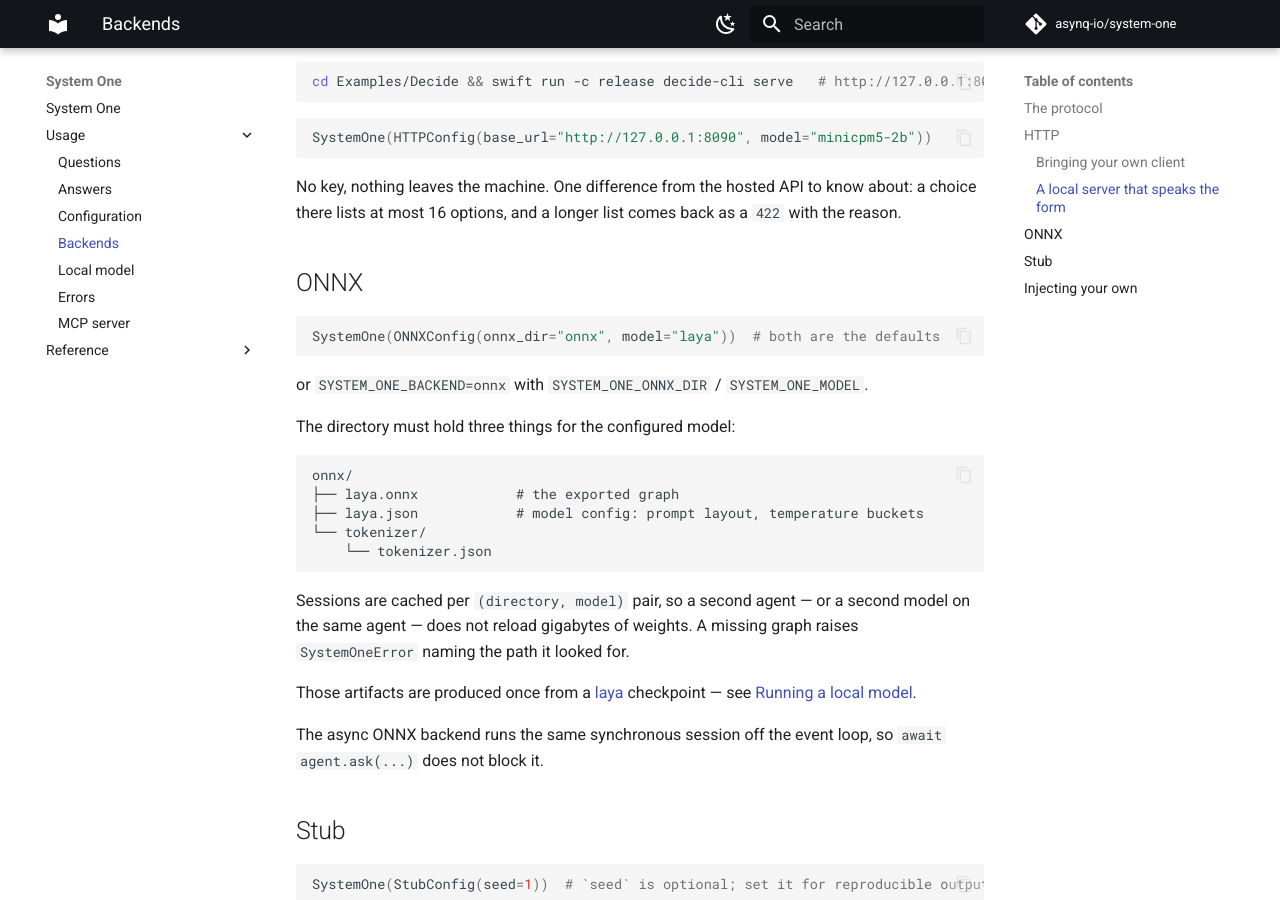
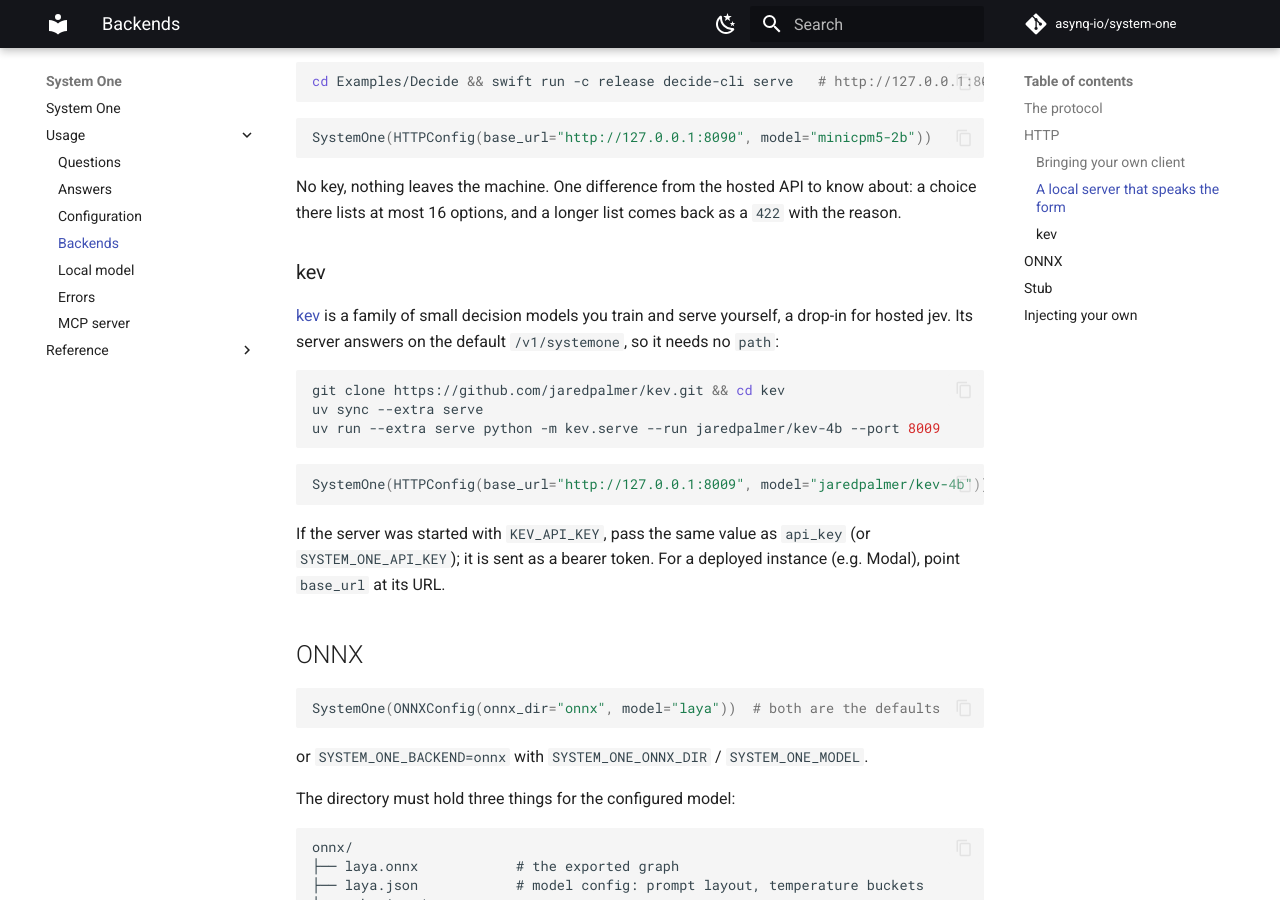
Before and after one commit to asynq-io/system-one, an MkDocs documentation site: the page built from docs/usage/backends.md, in a window 1280 px wide and 900 px high, scrolled down 1799 px. Built offline with MkDocs 1.6.1 and Material for MkDocs 9.7.7, drawn with Linux system fonts in a browser that asks for light colours; comment, search, counter and statistics services are not loaded.

Commit message:
update: docs (#14)

````diff
--- a/docs/usage/backends.md
+++ b/docs/usage/backends.md
@@ -89,6 +89,26 @@
 about: a choice there lists at most 16 options, and a longer list comes back as
 a `422` with the reason.
 
+### kev
+
+[kev](https://github.com/jaredpalmer/kev) is a family of small decision models
+you train and serve yourself, a drop-in for hosted jev. Its server answers on
+the default `/v1/systemone`, so it needs no `path`:
+
+```shell
+git clone https://github.com/jaredpalmer/kev.git && cd kev
+uv sync --extra serve
+uv run --extra serve python -m kev.serve --run jaredpalmer/kev-4b --port 8009
+```
+
+```python
+SystemOne(HTTPConfig(base_url="http://127.0.0.1:8009", model="jaredpalmer/kev-4b"))
+```
+
+If the server was started with `KEV_API_KEY`, pass the same value as
+`api_key` (or `SYSTEM_ONE_API_KEY`); it is sent as a bearer token. For a
+deployed instance (e.g. Modal), point `base_url` at its URL.
+
 ## ONNX
 
 ```python
````
Also changed, not shown: README.md (+2 -1 lines).
